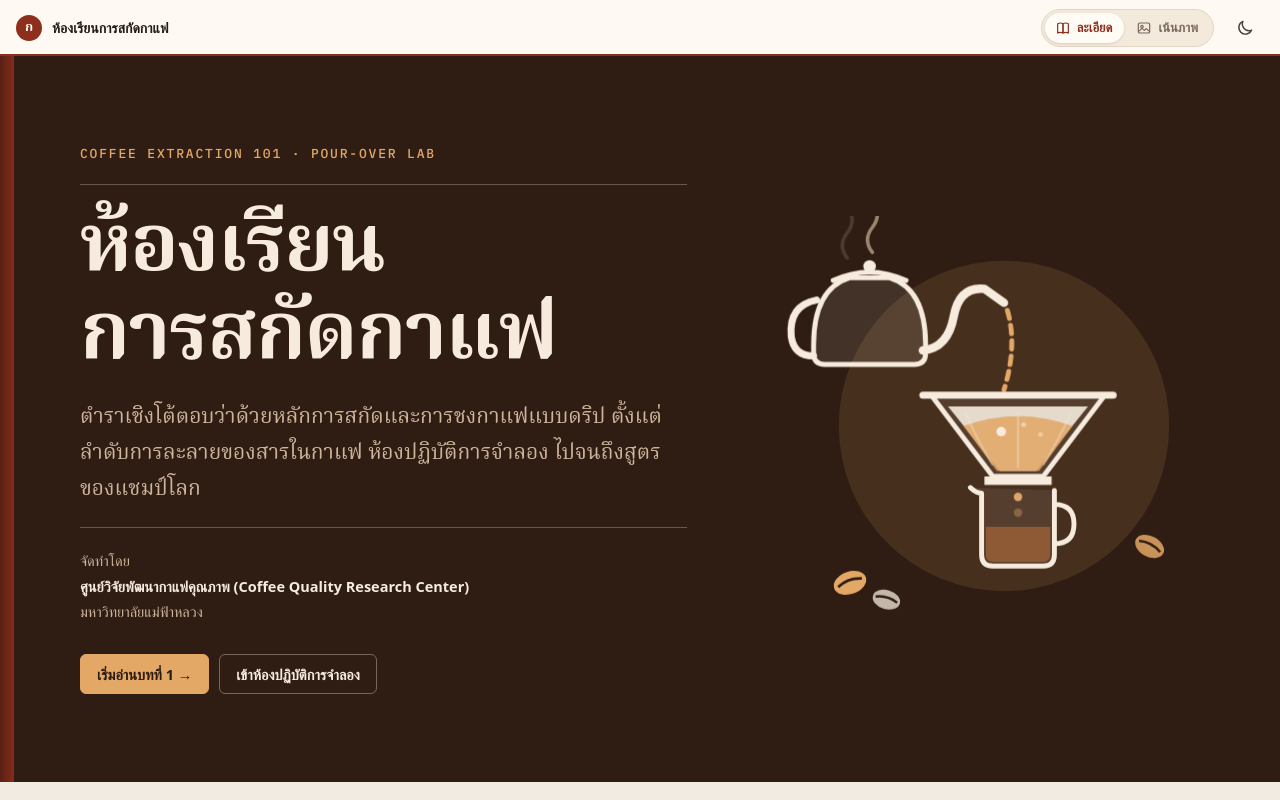
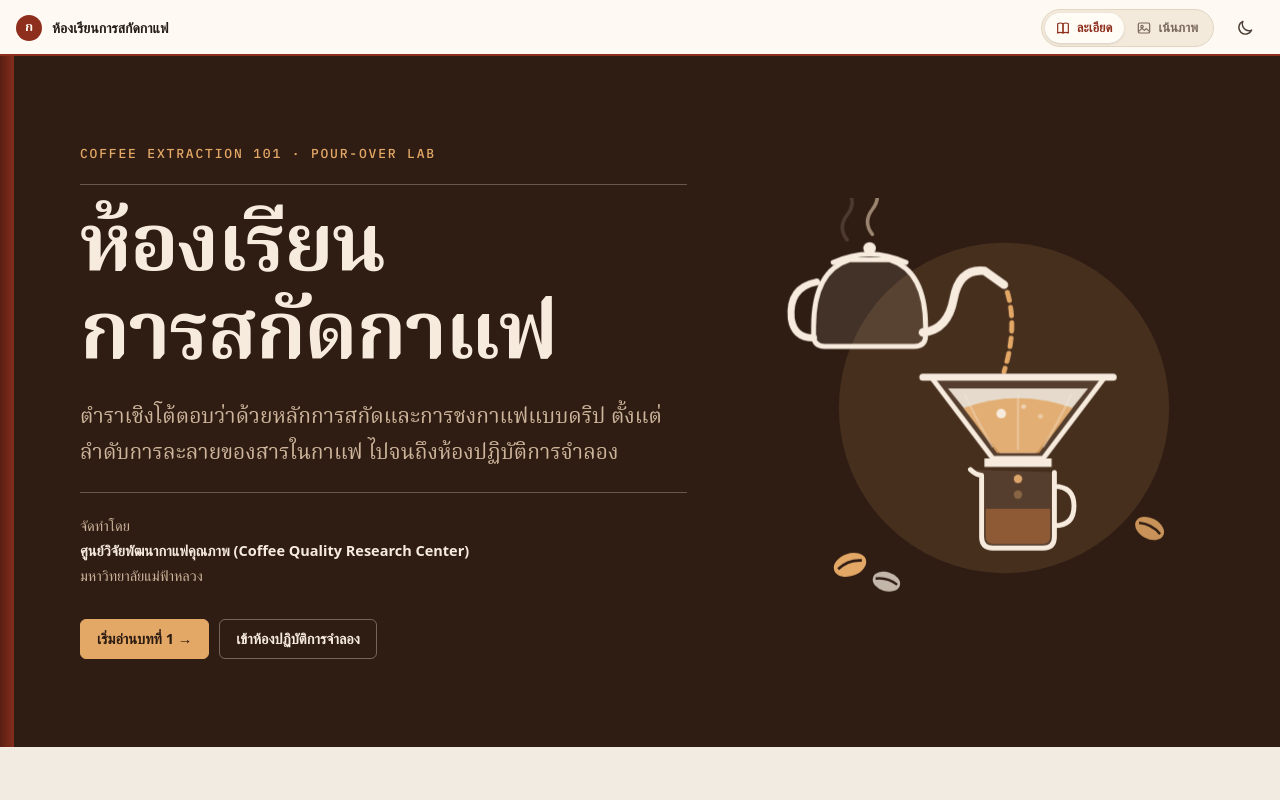
Before and after one commit to kitiphong-kho/coffee_extraction, a plain HTML site: page interactive-book/index.html in a window 1280 px wide. Shown: the top 800 px of the page. Drawn offline with Linux system fonts and the light colour scheme; a web font is replaced by a local one.

Commit message:
Shorten the cover subtitle
Co-Authored-By: Claude Opus 5.5 <noreply@anthropic.com>

```diff
--- a/interactive-book/index.html
+++ b/interactive-book/index.html
@@ -19,7 +19,7 @@
         <p class="cover-series">Coffee Extraction 101 · Pour-Over Lab</p>
         <div class="cover-rule"></div>
         <h1 class="cover-title" id="cover-title">ห้องเรียน<br>การสกัดกาแฟ</h1>
-        <p class="cover-sub">ตำราเชิงโต้ตอบว่าด้วยหลักการสกัดและการชงกาแฟแบบดริป ตั้งแต่ลำดับการละลายของสารในกาแฟ ห้องปฏิบัติการจำลอง ไปจนถึงสูตรของแชมป์โลก</p>
+        <p class="cover-sub">ตำราเชิงโต้ตอบว่าด้วยหลักการสกัดและการชงกาแฟแบบดริป ตั้งแต่ลำดับการละลายของสารในกาแฟ ไปจนถึงห้องปฏิบัติการจำลอง</p>
         <div class="cover-rule"></div>
         <p class="cover-credit">จัดทำโดย<br><strong>ศูนย์วิจัยพัฒนากาแฟคุณภาพ (Coffee Quality Research Center)</strong><br>มหาวิทยาลัยแม่ฟ้าหลวง</p>
         <div class="cover-actions"><a class="btn primary" href="ch1.html">เริ่มอ่านบทที่ 1 →</a><a class="btn" href="ch2.html">เข้าห้องปฏิบัติการจำลอง</a></div>
```
